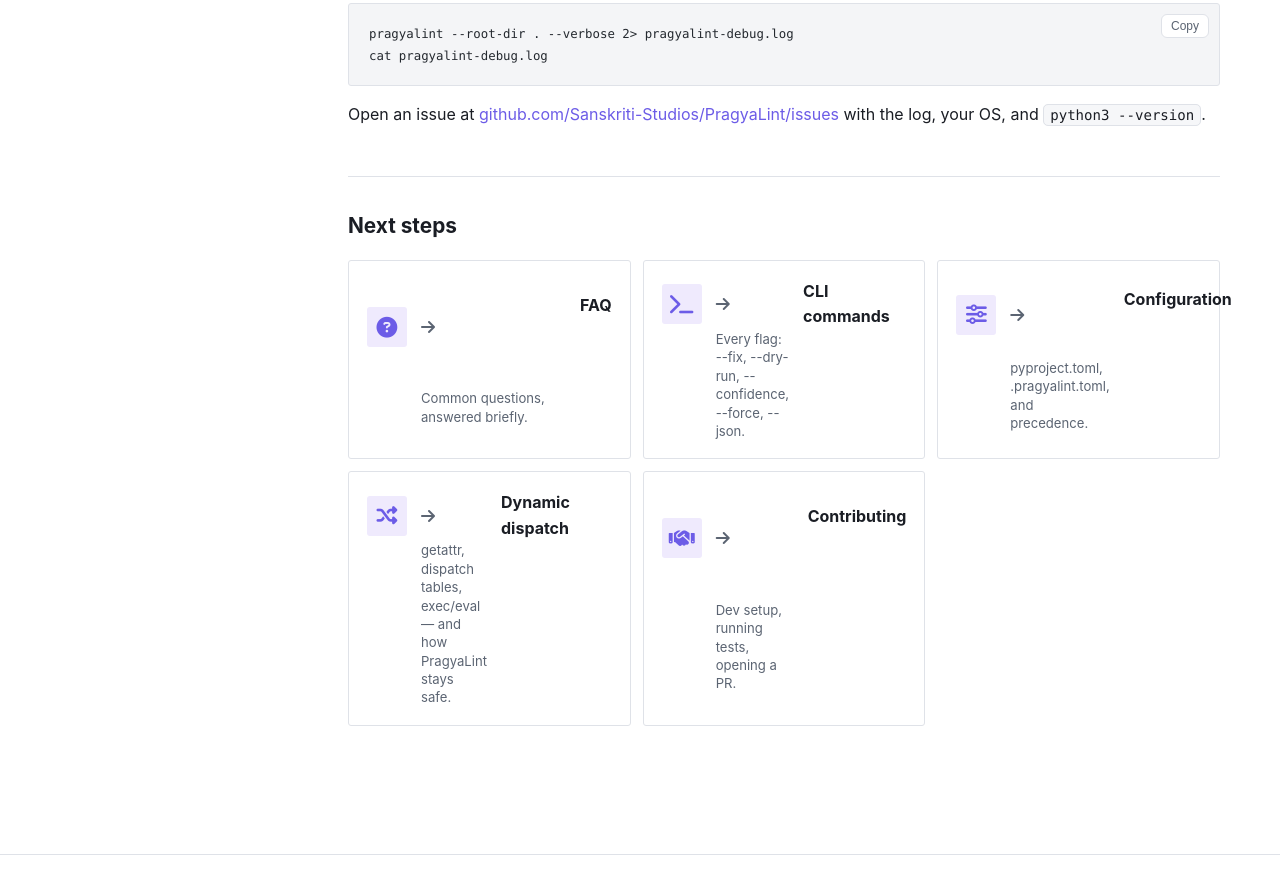
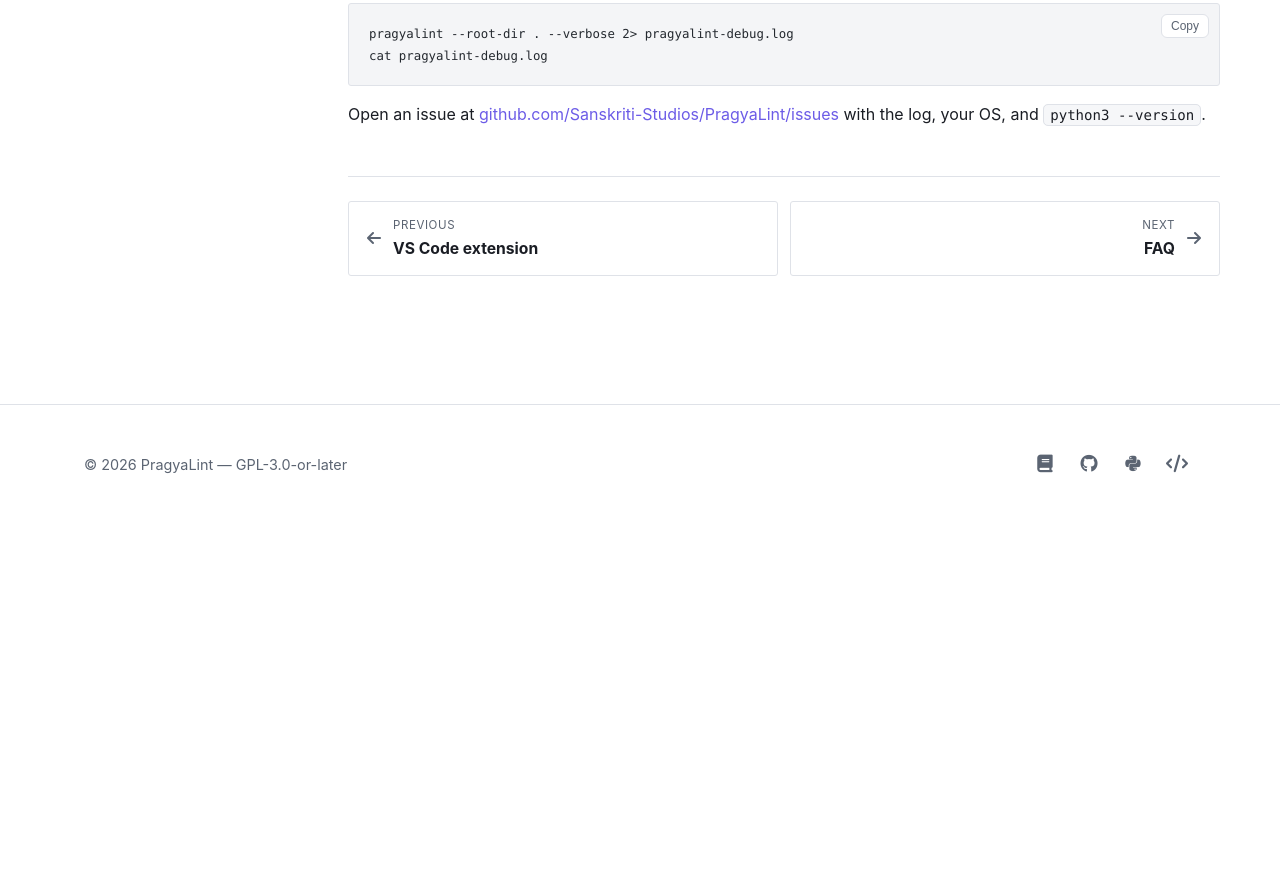
Before and after one commit to Sanskriti-Studios/PragyaLint, a plain HTML site: page site/docs/errors.html in a window 1280 px wide. Shown: the part 4393-5285 px from the top of the page. After the commit the page ends 4916 px from the top, so only its background shows below. Drawn offline with Linux system fonts and the light colour scheme; files that its build step writes are made by us from their sources.

Commit message:
Site Update - Attempt 2

```diff
--- a/site/css/style.css
+++ b/site/css/style.css
@@ -987,33 +987,21 @@ pre code {
   font-weight: 600;
 }
 
-/* ---------- "Next steps" big button grid (replaces plain link lists) ---------- */
-.next-steps {
+/* ---------- Docs pager (Previous / Next) ---------- */
+.docs-pager {
   margin-top: 48px;
-  padding-top: 32px;
+  padding-top: 24px;
   border-top: 1px solid var(--border);
-}
-
-.next-steps h2 {
-  font-size: 1.3rem;
-  margin: 0 0 18px;
-  border-top: none !important;
-  padding-top: 0 !important;
-}
-
-.next-grid {
   display: grid;
-  grid-template-columns: repeat(auto-fit, minmax(240px, 1fr));
+  grid-template-columns: 1fr 1fr;
   gap: 12px;
 }
 
-.next-btn {
-  display: grid;
-  grid-template-columns: 40px 1fr auto;
-  grid-template-rows: auto auto;
+.pager-btn {
+  display: flex;
   align-items: center;
-  column-gap: 14px;
-  padding: 18px;
+  gap: 12px;
+  padding: 14px 18px;
   border: 1px solid var(--border);
   border-radius: var(--radius);
   background: var(--bg-elevated);
@@ -1021,46 +1009,71 @@ pre code {
   transition: border-color 0.15s, transform 0.15s, box-shadow 0.15s;
 }
 
-.next-btn:hover {
+.pager-btn:hover {
   text-decoration: none;
   border-color: var(--accent);
   transform: translateY(-2px);
   box-shadow: var(--shadow);
 }
 
-.next-btn i:first-child {
-  grid-row: 1 / 3;
-  font-size: 1.3rem;
-  color: var(--accent);
-  width: 40px;
-  height: 40px;
-  display: grid;
-  place-items: center;
-  background: var(--accent-soft);
-  border-radius: var(--radius);
+.pager-btn-empty {
+  border: none;
+  background: none;
+  pointer-events: none;
 }
 
-.next-btn-label {
-  font-weight: 700;
-  font-size: 1rem;
+.pager-btn-next {
+  justify-content: flex-end;
+  text-align: right;
 }
 
-.next-btn-desc {
-  grid-column: 2;
-  color: var(--fg-muted);
-  font-size: 0.82rem;
-  line-height: 1.4;
+.pager-text {
+  display: flex;
+  flex-direction: column;
+  gap: 2px;
+  min-width: 0;
 }
 
-.next-btn-arrow {
-  grid-row: 1 / 3;
+.pager-label {
+  font-size: 0.72rem;
+  text-transform: uppercase;
+  letter-spacing: 0.05em;
   color: var(--fg-muted);
+}
+
+.pager-title {
+  font-weight: 700;
+  font-size: 0.98rem;
+  white-space: nowrap;
+  overflow: hidden;
+  text-overflow: ellipsis;
+}
+
+.pager-arrow {
+  color: var(--fg-muted);
+  flex-shrink: 0;
   transition: transform 0.15s, color 0.15s;
 }
 
-.next-btn:hover .next-btn-arrow {
+.pager-btn-prev:hover .pager-arrow {
+  transform: translateX(-3px);
+  color: var(--accent);
+}
+
+.pager-btn-next:hover .pager-arrow {
   transform: translateX(3px);
   color: var(--accent);
+}
+
+@media (max-width: 560px) {
+  .docs-pager {
+    grid-template-columns: 1fr;
+  }
+  .pager-btn-next {
+    justify-content: flex-start;
+    text-align: left;
+    flex-direction: row-reverse;
+  }
 }
 
 /* ---------- Colored terminal flags / tokens inside <pre> demos ---------- */
--- a/site/docs/errors.html
+++ b/site/docs/errors.html
@@ -113,7 +113,7 @@ source ~/.bashrc</code></pre>
                 on Windows) and paste that absolute path into the tool's config.
               </li>
               <li>
-                For the <a href="vscode.html">VS Code extension</a> specifically:
+                For the <a href="docs/vscode.html">VS Code extension</a> specifically:
                 set <code>pragyalint.path</code> in your settings, or install
                 inside the same virtualenv VS Code's Python interpreter is using.
               </li>
@@ -121,7 +121,7 @@ source ~/.bashrc</code></pre>
                 For pre-commit: use the <code>language: python</code> hook form
                 so pre-commit manages its own isolated install rather than
                 shelling out to a system PATH lookup — see
-                <a href="automation.html">CI / automation</a>.
+                <a href="docs/automation.html">CI / automation</a>.
               </li>
             </ul>
           </div>
@@ -226,10 +226,10 @@ python3 -m pip show pragyalint   # run with the SAME python3</code></pre>
             <p>
               PragyaLint reads config from <code>[tool.pragyalint]</code> in
               <code>pyproject.toml</code>, <em>or</em> a standalone
-              <code>.pragyalint.toml</code>/<code>pragyalint.toml</code> at the
+              <code>pragyalint.toml</code>/<code>pragyalint.json</code> at the
               project root. It doesn't merge both — the standalone file wins if
               present. See the full precedence order on the
-              <a href="config.html">Configuration</a> page.
+              <a href="docs/config.html">Configuration</a> page.
             </p>
           </div>
         </div>
@@ -255,7 +255,7 @@ python3 -m pip show pragyalint   # run with the SAME python3</code></pre>
               <code>eval</code>, or <code>globals()</code>/<code>locals()</code>
               anywhere in your project, it refuses to delete definitions
               project-wide unless you pass <code>--force</code>. This is
-              intentional — see <a href="dynamic-dispatch.html">Dynamic dispatch</a>.
+              intentional — see <a href="docs/dynamic-dispatch.html">Dynamic dispatch</a>.
             </p>
             <h4>3. Entry files and <code>__all__</code></h4>
             <p>
@@ -294,10 +294,7 @@ cat pragyalint-debug.log</code></pre>
           with the log, your OS, and <code>python3 --version</code>.
         </p>
 
-        <div class="next-steps" id="docs-next" data-pages="faq.html,cli-commands.html,config.html,dynamic-dispatch.html,contributing.html">
-          <h2>Next steps</h2>
-          <div class="next-grid"></div>
-        </div>
+        <div class="docs-pager" id="docs-pager"></div>
       </div>
     </div>
 
--- a/site/js/docs-nav.js
+++ b/site/js/docs-nav.js
@@ -27,7 +27,7 @@
       label: "Using it",
       items: [
         { href: "docs/cli-commands.html", label: "CLI commands", icon: "fa-solid fa-terminal", desc: "Every flag: --fix, --dry-run, --confidence, --force, --json." },
-        { href: "docs/config.html", label: "Configuration", icon: "fa-solid fa-sliders", desc: "pyproject.toml, .pragyalint.toml, and precedence." },
+        { href: "docs/config.html", label: "Configuration", icon: "fa-solid fa-sliders", desc: "pyproject.toml, pragyalint.toml, and precedence." },
         { href: "docs/fixes.html", label: "Fixes & --fix", icon: "fa-solid fa-wrench", desc: "What each fix target does, and how to preview safely." },
         { href: "docs/reports.html", label: "Reports", icon: "fa-solid fa-file-lines", desc: "Terminal, JSON, and SARIF output formats." },
         { href: "docs/cache.html", label: "Cache", icon: "fa-solid fa-database", desc: "How re-scans get faster, and how to bust the cache." },
--- a/site/js/docs.js
+++ b/site/js/docs.js
@@ -1,11 +1,16 @@
-/* Injects the docs sidebar navigation (grouped, collapsible on mobile) and,
- * when a page has <div id="docs-next"></div>, a grid of big button cards
- * linking to a curated set of "next step" pages instead of plain text links.
- * Both read from the single PRAGYALINT_DOCS_NAV source in docs-nav.js. */
+/* Injects the docs sidebar navigation (grouped, collapsible on mobile) and
+ * a Previous/Next pager at the bottom of each page, based on that page's
+ * position in the flattened PRAGYALINT_DOCS_NAV order. No per-page config
+ * needed -- the pager just follows the sidebar. */
 (function () {
   "use strict";
 
   var SECTIONS = window.PRAGYALINT_DOCS_NAV || [];
+  var FLAT = [];
+  SECTIONS.forEach(function (sec) {
+    sec.items.forEach(function (item) { FLAT.push(item); });
+  });
+
   var p = location.pathname;
 
   function isActive(href) {
@@ -50,37 +55,38 @@
     }
   }
 
-  function renderNextSteps() {
-    var target = document.getElementById("docs-next");
+  function renderPager() {
+    var target = document.getElementById("docs-pager");
     if (!target) return;
-    var grid = target.querySelector(".next-grid");
-    if (!grid) return;
-    var keys = (target.getAttribute("data-pages") || "")
-      .split(",")
-      .map(function (s) { return s.trim(); })
-      .filter(Boolean);
-    if (!keys.length) return;
 
-    var all = [];
-    SECTIONS.forEach(function (sec) {
-      sec.items.forEach(function (item) { all.push(item); });
-    });
+    var idx = -1;
+    for (var i = 0; i < FLAT.length; i++) {
+      if (isActive(FLAT[i].href)) { idx = i; break; }
+    }
+    if (idx === -1) return;
 
-    var html = "";
-    keys.forEach(function (key) {
-      var item = all.filter(function (i) { return i.href === "docs/" + key; })[0];
-      if (!item) return;
-      html +=
-        '<a class="next-btn" href="' + item.href.replace(/^docs\//, "") + '">' +
-        '<i class="' + item.icon + '"></i>' +
-        '<span class="next-btn-label">' + item.label + "</span>" +
-        '<span class="next-btn-desc">' + item.desc + "</span>" +
-        '<i class="fa-solid fa-arrow-right next-btn-arrow"></i>' +
-        "</a>";
-    });
-    grid.innerHTML = html;
+    var prev = idx > 0 ? FLAT[idx - 1] : null;
+    var next = idx < FLAT.length - 1 ? FLAT[idx + 1] : null;
+
+    function side(item, dir) {
+      if (!item) return '<span class="pager-btn pager-btn-empty"></span>';
+      var arrow = dir === "prev"
+        ? '<i class="fa-solid fa-arrow-left pager-arrow"></i>'
+        : '<i class="fa-solid fa-arrow-right pager-arrow"></i>';
+      var label = dir === "prev" ? "Previous" : "Next";
+      var textBlock =
+        '<span class="pager-text"><span class="pager-label">' + label + '</span>' +
+        '<span class="pager-title">' + item.label + "</span></span>";
+      return (
+        '<a class="pager-btn pager-btn-' + dir + '" href="' + item.href + '">' +
+        (dir === "prev" ? arrow + textBlock : textBlock + arrow) +
+        "</a>"
+      );
+    }
+
+    target.innerHTML = side(prev, "prev") + side(next, "next");
   }
 
   renderAside();
-  renderNextSteps();
+  renderPager();
 })();
```
Also changed, not shown: site/docs/config.html (+1 -4 lines), site/docs/faq.html (+1 -4 lines), site/docs/fixes.html (+1 -4 lines), site/docs/index.html (+3 -6 lines), site/docs/install.html (+1 -4 lines), site/js/live-stats.js (+12 -3 lines), site/js/layout.js (line endings or trailing spaces), site/js/main.js (line endings or trailing spaces), site/logo.html (line endings or trailing spaces), site/wrangler.toml (line endings or trailing spaces), 1 other file.
